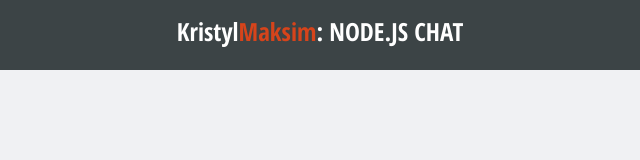
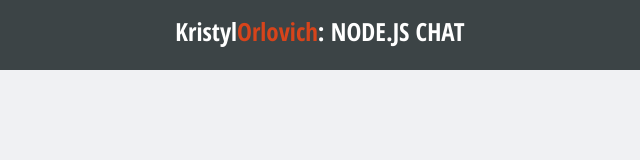
Before and after one commit to kristylgomes/nodejs-private-webchat, a website: page views/chat.html in a window 1280 px wide. Shown: the full height of the page, 320-960 px from the left. Drawn offline with nearby package versions, Linux system fonts and the light colour scheme.

Commit message:
Updating text on chat.html

```diff
--- a/views/chat.html
+++ b/views/chat.html
@@ -33,7 +33,7 @@
 	<header class="banner">
 
 		<h1 class="bannertext">
-			<a href="http://tutorialzine.com/2014/03/nodejs-private-webchat/" id="logo">Kristyl<span>Maksim</span>: NODE.JS CHAT</a>
+			<a href="http://tutorialzine.com/2014/03/nodejs-private-webchat/" id="logo">Kristyl<span>Orlovich</span>: NODE.JS CHAT</a>
 		</h1>
 
 	</header>
```
